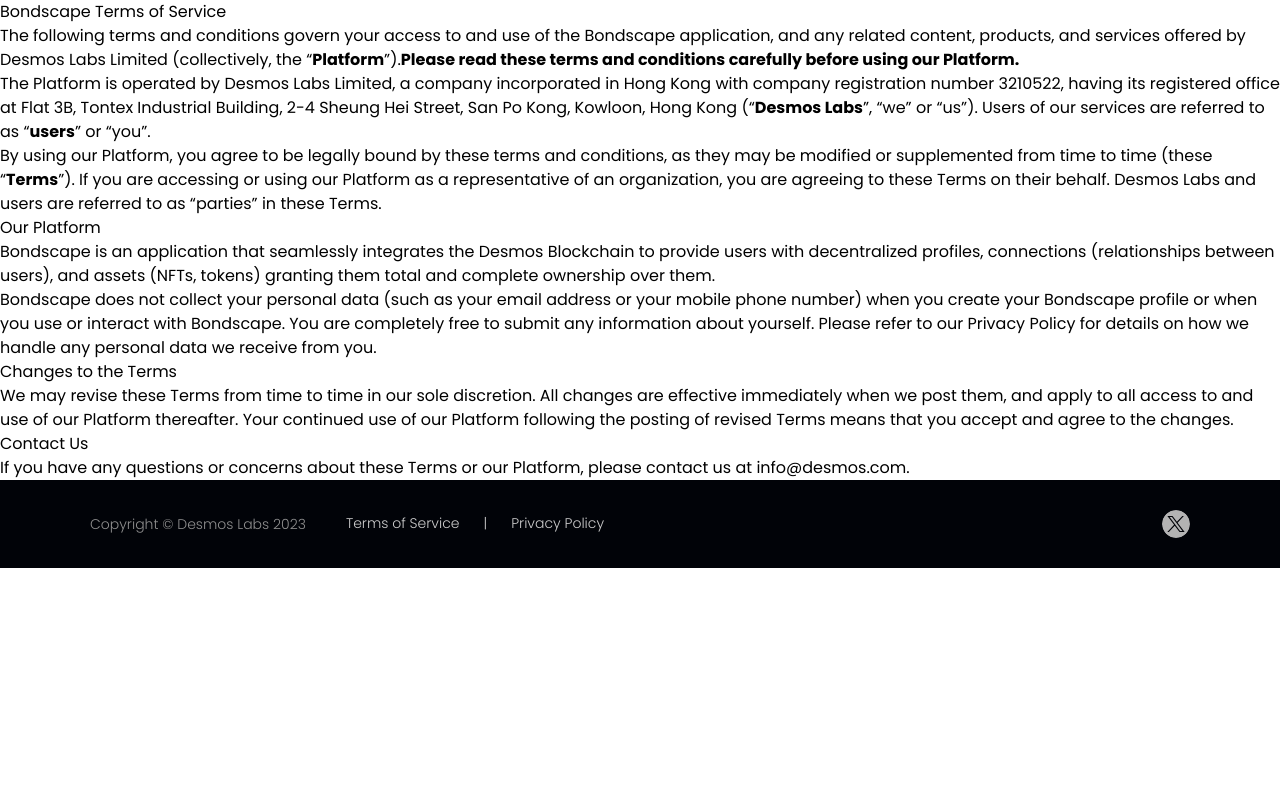
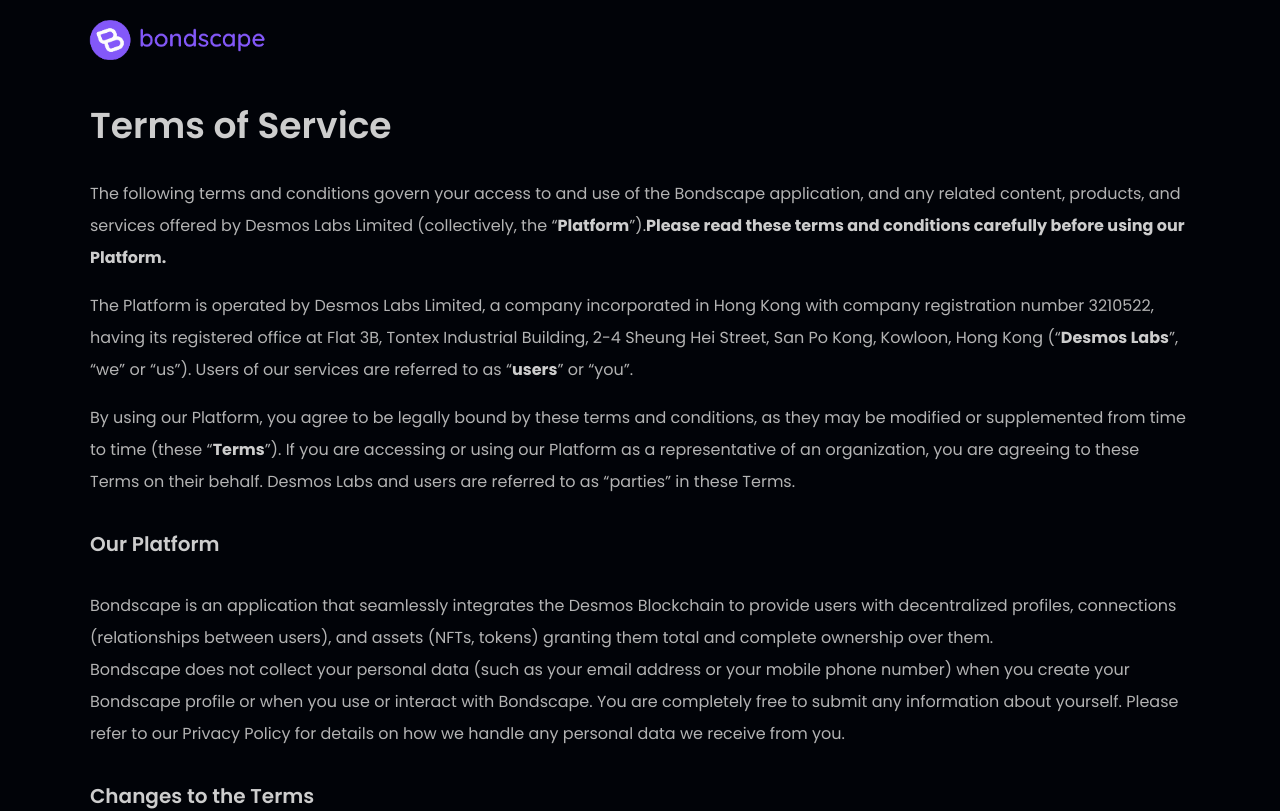
Before and after one commit to desmos-labs/bondscape-firebase-hosting, a Next.js app: page /terms in a window 1280 px wide. Shown: the top 811 px of the page. Built offline with nearby package versions, Linux system fonts and the light colour scheme.

Commit message:
feat: terms and privacy page

```diff
--- a/src/app/page.tsx
+++ b/src/app/page.tsx
@@ -1,4 +1,3 @@
-import "./globals.css";
 import MainLayout from "@/layouts/MainLayout";
 import React from "react";
 import Image from "next/image";
--- a/src/app/privacy/page.tsx
+++ b/src/app/privacy/page.tsx
@@ -1,33 +1,23 @@
-// pages/PrivacyPolicy.tsx
+import React from "react";
+import MainLayout from "@/layouts/MainLayout";
 
-import React from "react";
-import Head from "next/head";
+export const metadata = {
+  title: "Bondscape | Privacy Policy",
+};
 
-const Privacy: React.FC = () => {
+export default function Privacy() {
   return (
-    <>
-      <Head>
-        <title>Privacy Policy | Bondscape</title>
-        <link rel="stylesheet" href="/styles.css?v=1.1.0" />
-        <link rel="manifest" href="/assets/manifest.json" />
-        <link
-          rel="icon"
-          type="image/png"
-          sizes="16x16"
-          href="/assets/favicon/favicon-16x16.png"
-        />
-        <link
-          rel="icon"
-          type="image/png"
-          sizes="32x32"
-          href="/assets/favicon/favicon-32x32.png"
-        />
-      </Head>
-      <body className="legal">
+    <MainLayout backgroundImage={false}>
+      <div className="w-full min-h-mobile md:min-h-md lg:min-h-lg xl:min-h-xl">
+        <div className="flex flex-col text-bondscape-text_neutral_500 px-xMobile md:px-xMd lg:px-xLg xl:px-xXl py-yMobile text-[16px] leading-loose">
           {/* Title */}
-        <h1>Bondscape Privacy Policy</h1>
-        <p>
-          <strong>Last updated: 2 Jun 2023</strong>
+          <h1 className="text-2xl md:text-4xl font-semibold leading-9 text-bondscape-text_neutral_400 pb-[32px]">
+            Privacy Policy
+          </h1>
+          <p className="pb-[32px]">
+            <strong className="text-bondscape-text_neutral_400">
+              Last updated: 2 Jun 2023
+            </strong>
           </p>
           <p>
             This policy describes the privacy practices of Bondscape and related
@@ -37,44 +27,53 @@
             "users" or "you".
           </p>
           <p>
-          <strong>
-            Please read this policy and the Bondscape Terms of Service carefully
-            before engaging with the Platform or using the Services.
+            <strong className="text-bondscape-text_neutral_400">
+              Please read this policy and the Bondscape Terms of Service
+              carefully before engaging with the Platform or using the Services.
             </strong>
           </p>
           <p>
-          <strong>
+            <strong className="text-bondscape-text_neutral_400">
               If you are uncomfortable with the immutable, permanent, and
-            transparent nature of entries on a blockchain, you should not engage
-            with the Platform or use the Services.
+              transparent nature of entries on a blockchain, you should not
+              engage with the Platform or use the Services.
             </strong>
           </p>
           <p>
             By engaging with our Platform and using our Services, you accept the
             privacy practices as set out in this policy, as may be modified or
-          supplemented from time to time. If you are engaging with our Platform
-          or using our Services as a representative of an organization, you are
-          accepting these practices on their behalf.
+            supplemented from time to time. If you are engaging with our
+            Platform or using our Services as a representative of an
+            organization, you are accepting these practices on their behalf.
           </p>
           <p>
             If you have any questions about this policy or any privacy issues
             related to your use of our Services, please contact us by email to{" "}
-          <strong>privacy@desmos.network</strong>.
+            <strong className="text-bondscape-text_neutral_400">
+              privacy@desmos.network
+            </strong>
+            .
           </p>
 
           {/* About Us */}
-        <h2 id="about">About us</h2>
+          <h2
+            className="text-sm md:text-xl font-semibold leading-9 text-bondscape-text_neutral_400 py-[32px]"
+            id="about"
+          >
+            About us
+          </h2>
           <p>
             BondScape is a mobile application designed for event management and
             connection building, seamlessly integrating with the{" "}
-          <a href="https://desmos.network/">Desmos Blockchain</a>. Our platform
-          empowers users to create decentralized and portable profiles, giving
-          them complete ownership and control over their Memories and Bonds.
-          While our long-term vision includes decentralization, for the initial
-          MVP phase, these features are centralized to ensure a
-          faster-development pace and test out the features with beta testers.
-          With BondScape, users can create meaningful Memories and forge strong
-          Bonds, all within a secure and user-centric environment.
+            <a href="https://desmos.network/">Desmos Blockchain</a>. Our
+            platform empowers users to create decentralized and portable
+            profiles, giving them complete ownership and control over their
+            Memories and Bonds. While our long-term vision includes
+            decentralization, for the initial MVP phase, these features are
+            centralized to ensure a faster-development pace and test out the
+            features with beta testers. With BondScape, users can create
+            meaningful Memories and forge strong Bonds, all within a secure and
+            user-centric environment.
           </p>
           <p>
             Desmos Labs Limited is a company incorporated in Hong Kong with
@@ -84,22 +83,33 @@
           </p>
 
           {/* Data Collection and Data Retention */}
-        <h2 id="data-collection-and-retention">
+          <h2
+            className="text-sm md:text-xl font-semibold leading-9 text-bondscape-text_neutral_400 py-[32px]"
+            id="data-collection-and-retention"
+          >
             Data Collection and Data Retention
           </h2>
           <p>
-          For the purpose of this policy, "<strong>personal data</strong>"
-          refers to any information which is related to an identified or
+            For the purpose of this policy, "
+            <strong className="text-bondscape-text_neutral_400">
+              personal data
+            </strong>
+            " refers to any information which is related to an identified or
             identifiable natural person. "Personal data" and "personal
             information" are used interchangeably.
           </p>
           {/* Add the rest of the content similarly */}
 
           {/* Changes to This Privacy Policy */}
-        <h2 id="changes">Changes to This Privacy Policy</h2>
+          <h2
+            className="text-sm md:text-xl font-semibold leading-9 text-bondscape-text_neutral_400 py-[32px]"
+            id="changes"
+          >
+            Changes to This Privacy Policy
+          </h2>
           <p>
-          We may update our Privacy Policy from time to time. We will notify you
-          of any changes by posting the new Privacy Policy on this page.
+            We may update our Privacy Policy from time to time. We will notify
+            you of any changes by posting the new Privacy Policy on this page.
           </p>
           <p>
             You are advised to review this Privacy Policy periodically for any
@@ -108,14 +118,18 @@
           </p>
 
           {/* Contact Us */}
-        <h2 id="contacts">Contact Us</h2>
+          <h2
+            className="text-sm md:text-xl font-semibold leading-9 text-bondscape-text_neutral_400 py-[32px]"
+            id="contacts"
+          >
+            Contact Us
+          </h2>
           <p>
-          If you have any questions or suggestions about our Privacy Policy, do
-          not hesitate to contact us at privacy@desmos.network.
+            If you have any questions or suggestions about our Privacy Policy,
+            do not hesitate to contact us at privacy@desmos.network.
           </p>
-      </body>
-    </>
+        </div>
+      </div>
+    </MainLayout>
   );
-};
-
-export default Privacy;
+}
--- a/src/app/terms/page.tsx
+++ b/src/app/terms/page.tsx
@@ -1,93 +1,106 @@
 // pages/TermsOfService.tsx
 
 import React from "react";
-import Head from "next/head";
+import MainLayout from "@/layouts/MainLayout";
 
-const Terms: React.FC = () => {
+export const metadata = {
+  title: "Bondscape | Terms of Service",
+};
+
+export default function Terms() {
   return (
-    <>
-      <Head>
-        <title>Terms of Service | Bondscape</title>
-        <link
-          rel="icon"
-          type="image/png"
-          sizes="16x16"
-          href="/assets/favicon/favicon-16x16.png"
-        />
-        <link
-          rel="icon"
-          type="image/png"
-          sizes="32x32"
-          href="/assets/favicon/favicon-32x32.png"
-        />
-      </Head>
-      <body className="legal">
-        {/* Title */}
-        <h1>Bondscape Terms of Service</h1>
-        <p>
+    <MainLayout backgroundImage={false}>
+      <div className="w-full min-h-mobile md:min-h-md lg:min-h-lg xl:min-h-xl">
+        <div className="flex flex-col text-bondscape-text_neutral_500 px-xMobile md:px-xMd lg:px-xLg xl:px-xXl py-yMobile text-[16px] leading-loose">
+          <h1 className="text-2xl md:text-4xl font-semibold leading-9 text-bondscape-text_neutral_400 pb-[32px]">
+            Terms of Service
+          </h1>
+          <p className="pb-4">
             The following terms and conditions govern your access to and use of
             the Bondscape application, and any related content, products, and
             services offered by Desmos Labs Limited (collectively, the “
-          <strong>Platform</strong>”).
-          <strong>
+            <strong className="text-bondscape-text_neutral_400">
+              Platform
+            </strong>
+            ”).
+            <strong className="text-bondscape-text_neutral_400">
               Please read these terms and conditions carefully before using our
               Platform.
             </strong>
           </p>
-        <p>
+          <p className="pb-4">
             The Platform is operated by Desmos Labs Limited, a company
             incorporated in Hong Kong with company registration number 3210522,
             having its registered office at Flat 3B, Tontex Industrial Building,
             2-4 Sheung Hei Street, San Po Kong, Kowloon, Hong Kong (“
-          <strong>Desmos Labs</strong>”, “we” or “us”). Users of our services
-          are referred to as “<strong>users</strong>” or “you”.
+            <strong className="text-bondscape-text_neutral_400">
+              Desmos Labs
+            </strong>
+            ”, “we” or “us”). Users of our services are referred to as “
+            <strong className="text-bondscape-text_neutral_400">users</strong>”
+            or “you”.
           </p>
           <p>
             By using our Platform, you agree to be legally bound by these terms
             and conditions, as they may be modified or supplemented from time to
-          time (these “<strong>Terms</strong>”). If you are accessing or using
-          our Platform as a representative of an organization, you are agreeing
-          to these Terms on their behalf. Desmos Labs and users are referred to
-          as “parties” in these Terms.
+            time (these “
+            <strong className="text-bondscape-text_neutral_400">Terms</strong>
+            ”). If you are accessing or using our Platform as a representative
+            of an organization, you are agreeing to these Terms on their behalf.
+            Desmos Labs and users are referred to as “parties” in these Terms.
           </p>
 
           {/* Our Platform */}
-        <h2 id="platform">Our Platform</h2>
+          <h2
+            id="platform"
+            className="text-sm md:text-xl font-semibold leading-9 text-bondscape-text_neutral_400 py-[32px]"
+          >
+            Our Platform
+          </h2>
           <p>
             Bondscape is an application that seamlessly integrates the Desmos
             Blockchain to provide users with decentralized profiles, connections
-          (relationships between users), and assets (NFTs, tokens) granting them
-          total and complete ownership over them.
+            (relationships between users), and assets (NFTs, tokens) granting
+            them total and complete ownership over them.
           </p>
           <p>
             Bondscape does not collect your personal data (such as your email
             address or your mobile phone number) when you create your Bondscape
-          profile or when you use or interact with Bondscape. You are completely
-          free to submit any information about yourself. Please refer to our
-          Privacy Policy for details on how we handle any personal data we
-          receive from you.
+            profile or when you use or interact with Bondscape. You are
+            completely free to submit any information about yourself. Please
+            refer to our Privacy Policy for details on how we handle any
+            personal data we receive from you.
           </p>
           {/* Add the rest of the content similarly */}
 
           {/* Changes to the Terms */}
-        <h2 id="changes">Changes to the Terms</h2>
+          <h1
+            id="changes"
+            className="text-sm md:text-xl font-semibold leading-9 text-bondscape-text_neutral_400 py-[32px]"
+          >
+            Changes to the Terms
+          </h1>
           <p>
             We may revise these Terms from time to time in our sole discretion.
-          All changes are effective immediately when we post them, and apply to
-          all access to and use of our Platform thereafter. Your continued use
-          of our Platform following the posting of revised Terms means that you
-          accept and agree to the changes.
+            All changes are effective immediately when we post them, and apply
+            to all access to and use of our Platform thereafter. Your continued
+            use of our Platform following the posting of revised Terms means
+            that you accept and agree to the changes.
           </p>
 
           {/* Contact Us */}
-        <h2 id="contacts">Contact Us</h2>
+          <h1
+            id="contacts"
+            className="text-sm md:text-xl font-semibold leading-9 text-bondscape-text_neutral_400 py-[32px]"
+          >
+            Contact Us
+          </h1>
           <p>
             If you have any questions or concerns about these Terms or our
             Platform, please contact us at info@desmos.com.
           </p>
-      </body>
-    </>
+        </div>
+      </div>
+    </MainLayout>
   );
-};
-
-export default Terms;
+}
```
Lines whose indentation alone changed are shown as unchanged.
